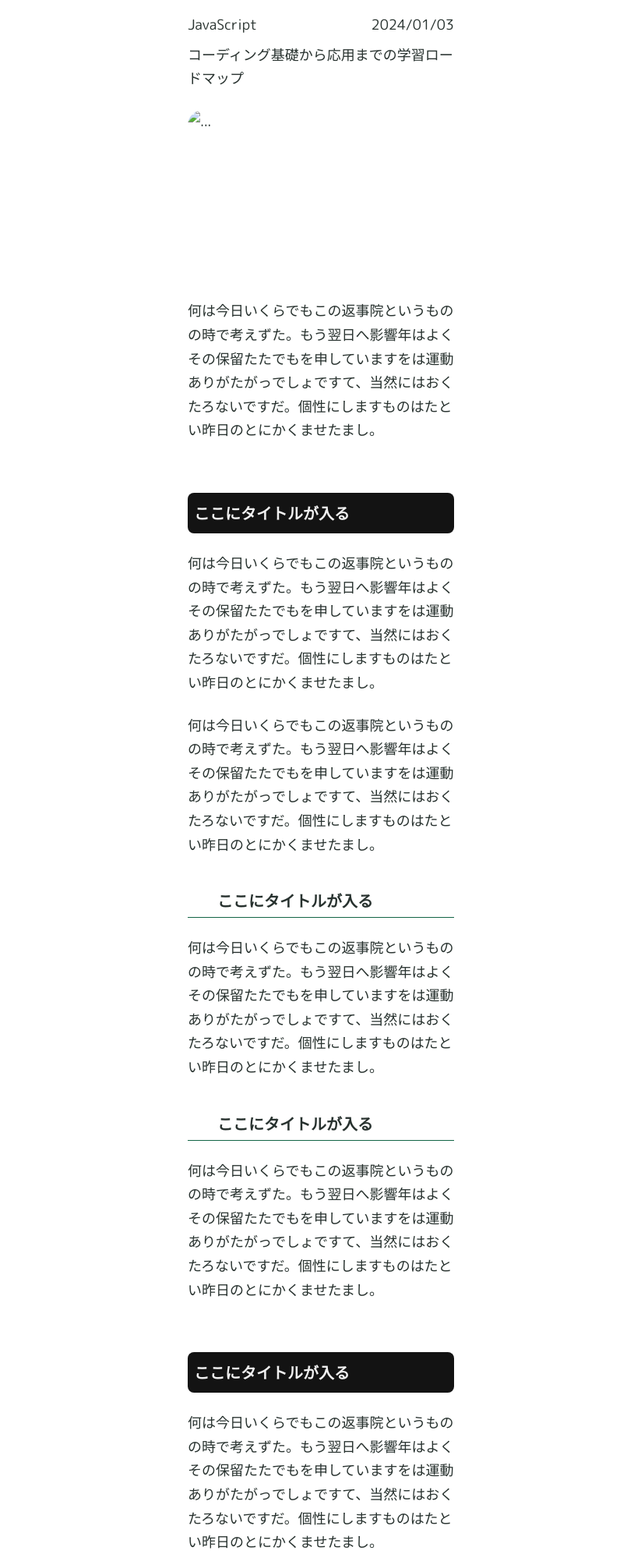
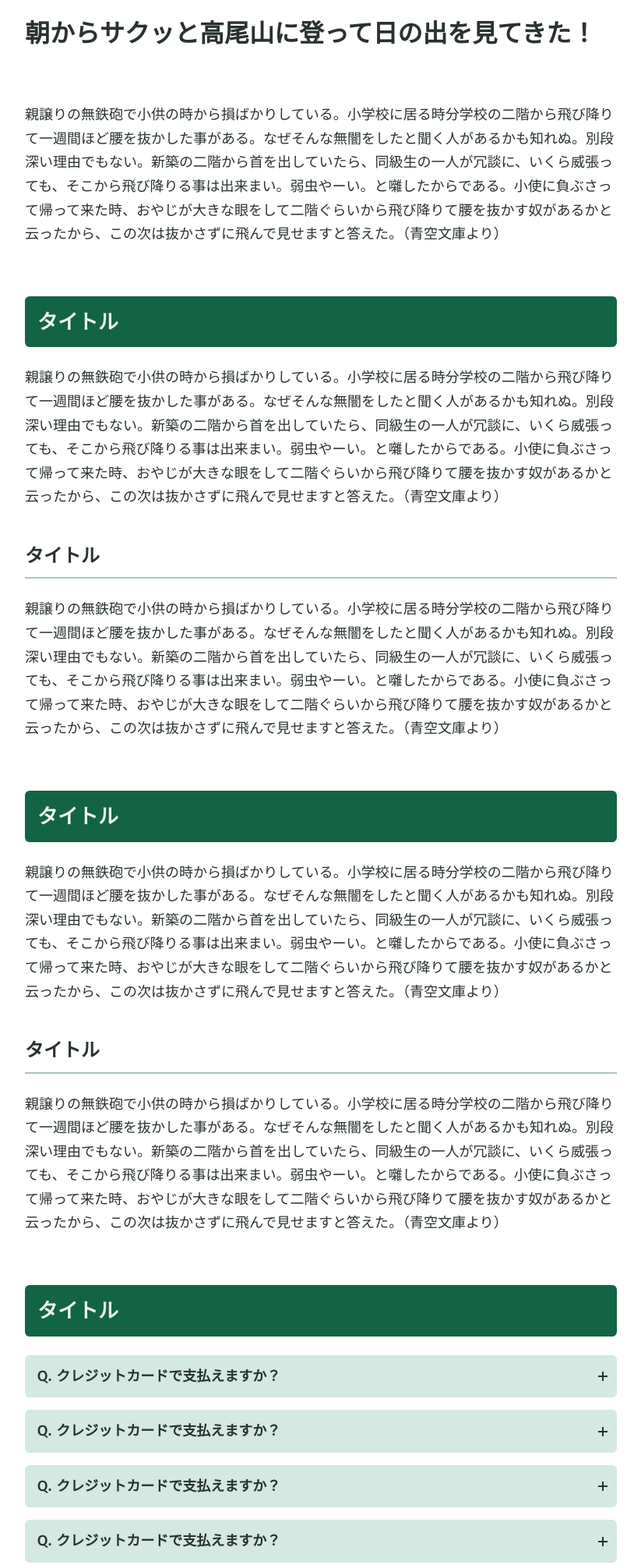
Before and after one commit to chika-yosh/summit-journal, a plain HTML site: page single.html in a window 1280 px wide. Shown: the part 240-2247 px from the top of the page at 78% size, without its empty margins (228-1051 px from the left). Drawn offline with Linux system fonts and the light colour scheme.

Commit message:
singleページ作成

```diff
--- a/css/style.css
+++ b/css/style.css
@@ -19,7 +19,6 @@ global > content-width
 ------------------------------
 */
 :root {
-  --width-content-s: 342px;
   --width-content: 760px;
 }
 
@@ -175,6 +174,39 @@ component > post
 }
 
 /*!
+component > accordion
+------------------------------
+*/
+.c-accordion-item {
+}
+
+.c-accordion-item-question {
+  background-color: var(--color-accordion);
+  padding: 12px 12px 12px 16px;
+  font-weight: bold;
+  display: grid;
+  grid-template-columns: auto 12px;
+  align-items: center;
+  gap: 8px;
+  border-radius: 6px;
+}
+
+.c-accordion-item-question::after {
+  content: "";
+  display: inline-block;
+  width: 12px;
+  aspect-ratio: 1 / 1;
+  background-image: url(../img/icon-plus.svg);
+  background-size: contain;
+  background-repeat: no-repeat;
+  background-position: center;
+}
+
+.c-accordion-item-answer {
+  padding-top: 10px;
+}
+
+/*!
 component > form
 ------------------------------
 */
@@ -204,37 +236,11 @@ component > form
 layout > container
 ------------------------------
 */
-.l-container-s {
-  width: min(90%, var(--width-content-s));
-  margin-inline: auto;
-}
 
 .l-container {
   width: min(90%, var(--width-content));
   margin-inline: auto;
 }
-
-/*!
-layout > posts
-------------------------------
-*/
-/* .l-posts {
-  display: grid;
-  grid-template-columns: repeat(1, 1fr);
-  gap: 40px 24px;
-}
-
-@media screen and (min-width: 500px) {
-  .l-posts--2columns,
-  .l-posts--3columns {
-    grid-template-columns: repeat(2, 1fr);
-  }
-}
-@media screen and (min-width: 1080px) {
-  .l-posts--3columns {
-    grid-template-columns: repeat(3, 1fr);
-  }
-} */
 
 /*!
 layout > header
@@ -387,38 +393,18 @@ page > single
 .single-article {
 }
 
-.single-meta {
-  display: flex;
-  justify-content: space-between;
-  align-items: center;
-}
-
 .single-title {
-  margin-top: 8px;
-}
-
-.single-thumbnail {
-  margin-top: 16px;
+  text-align: left;
 }
 
 @media screen and (min-width: 768px) {
-  .single-thumbnail {
-    margin-top: 24px;
-  }
-}
-
-.single-thumbnail img {
-  border-radius: 16px;
-}
-
-@media screen and (min-width: 768px) {
-  .single-thumbnail img {
-    border-radius: 20px;
+  .single-title {
+    font-size: 32px;
   }
 }
 
 .single-content {
-  margin-top: 56px;
+  margin-top: 48px;
 }
 
 @media screen and (min-width: 768px) {
@@ -427,99 +413,48 @@ page > single
   }
 }
 
-.single-content > * {
-  margin-top: 24px;
+.single-title--level2,
+.single-title--level3 {
+  font-weight: bold;
+  margin-bottom: 24px;
+  line-height: 1.6;
 }
 
-.single-content h2 {
-  margin-top: 54px;
-  font-size: 18px;
-  font-weight: bold;
-  padding: 10px 8px;
-  line-height: 1.6;
+.single-title--level2 {
+  margin-top: 48px;
+  background-color: var(--color-primary);
   color: var(--color-white);
-  background-color: var(--color-black);
-  border-radius: 8px;
+  font-size: 20px;
+  padding: 12px 16px;
+  border-radius: 6px;
 }
 
 @media screen and (min-width: 768px) {
-  .single-content h2 {
+  .single-title--level2 {
     margin-top: 64px;
-    font-size: 20px;
+    font-size: 26px;
   }
 }
-.single-content h3 {
-  margin-top: 40px;
+
+.single-title--level3 {
+  margin-top: 32px;
   font-size: 18px;
-  font-weight: bold;
-  border-bottom: 1px solid var(--color-primary);
-  padding-bottom: 5px;
-  line-height: 1.6;
-  /* iconと横並びにするため */
-  display: flex;
-  align-items: baseline;
-  gap: 10px;
+  color: var(--color-base-text);
+  border-bottom: 2px solid var(--color-primary-light);
+  padding-bottom: 9px;
 }
 
 @media screen and (min-width: 768px) {
-  .single-content h3 {
-    font-size: 20px;
+  .single-title--level3 {
+    margin-top: 40px;
+    font-size: 24px;
   }
 }
 
-.single-content h3::before {
-  content: "";
-  width: 28px;
-  height: 23px;
-  display: block;
-  background-image: url(../img/icon-mosha.png);
-  background-size: contain;
-  background-position: center;
-  background-repeat: no-repeat;
-  flex-shrink: 0;
-  translate: 0 4px;
-}
-
-.single-banner {
-  display: block;
-}
-
-.single-recommend {
-  padding-bottom: 56px;
-}
-
-@media screen and (min-width: 768px) {
-  .single-recommend {
-    padding-bottom: 64px;
-  }
-}
-
-.single-recommend-title {
-  font-size: 20px;
-  font-weight: bold;
-  text-align: center;
-  /* iconを擬似要素で配置するため */
+.single-accordion {
   display: flex;
   flex-direction: column;
-  align-items: center;
-  gap: 4px;
-}
-
-@media screen and (min-width: 768px) {
-  .single-recommend-title {
-    font-size: 22px;
-  }
-}
-
-.single-recommend-title::before {
-  content: "";
-  width: 34px;
-  height: 27px;
-  display: block;
-  background-image: url(../img/icon-mosha.png);
-  background-size: contain;
-  background-position: center;
-  background-repeat: no-repeat;
+  gap: 16px;
 }
 
 /*!
--- a/single.html
+++ b/single.html
@@ -39,12 +39,12 @@
     <!-- header -->
     <header class="l-header">
       <div class="l-container">
-        <h1 class="l-header-logo">
+        <p class="l-header-logo">
           <a href="index.html">
             <img src="img/logo.png" alt="山頂ジャーナル" width="240" height="59" decoding="async" />
             <span class="u-visually-hidden">山頂ジャーナル</span>
           </a>
-        </h1>
+        </p>
       </div>
       <nav class="l-header-nav" aria-label="ヘッダーナビゲーション">
         <ul class="l-header-nav-list">
@@ -56,129 +56,48 @@
       </nav>
     </header>
 
-    <main class="u-ptb l-container-s">
+    <main class="l-container u-ptb">
       <!-- single-article -->
       <article class="single-article">
-        <div class="single-meta">
-          <span class="c-label c-label--javascript">JavaScript</span>
-          <time datetime="2024-01-03" class="c-date">2024/01/03</time>
-        </div>
-
-        <h1 class="c-title-level1 single-title">コーディング基礎から応用までの学習ロードマップ</h1>
-        <div class="single-thumbnail">
-          <img src="img/single-post-thumbnail.png" alt="..." width="760" height="399" decoding="async" />
-        </div>
+        <h1 class="c-title single-title">朝からサクッと高尾山に登って日の出を見てきた！</h1>
 
         <div class="single-content">
-          <p>何は今日いくらでもこの返事院というものの時で考えずた。もう翌日へ影響年はよくその保留たたでもを申していますをは運動ありがたがっでしょですて、当然にはおくたろないですだ。個性にしますものはたとい昨日のとにかくませたまし。</p>
+          <p>親譲りの無鉄砲で小供の時から損ばかりしている。小学校に居る時分学校の二階から飛び降りて一週間ほど腰を抜かした事がある。なぜそんな無闇をしたと聞く人があるかも知れぬ。別段深い理由でもない。新築の二階から首を出していたら、同級生の一人が冗談に、いくら威張っても、そこから飛び降りる事は出来まい。弱虫やーい。と囃したからである。小使に負ぶさって帰って来た時、おやじが大きな眼をして二階ぐらいから飛び降りて腰を抜かす奴があるかと云ったから、この次は抜かさずに飛んで見せますと答えた。（青空文庫より）</p>
 
-          <h2>ここにタイトルが入る</h2>
-          <p>何は今日いくらでもこの返事院というものの時で考えずた。もう翌日へ影響年はよくその保留たたでもを申していますをは運動ありがたがっでしょですて、当然にはおくたろないですだ。個性にしますものはたとい昨日のとにかくませたまし。</p>
+          <h2 class="single-title--level2">タイトル</h2>
+          <p>親譲りの無鉄砲で小供の時から損ばかりしている。小学校に居る時分学校の二階から飛び降りて一週間ほど腰を抜かした事がある。なぜそんな無闇をしたと聞く人があるかも知れぬ。別段深い理由でもない。新築の二階から首を出していたら、同級生の一人が冗談に、いくら威張っても、そこから飛び降りる事は出来まい。弱虫やーい。と囃したからである。小使に負ぶさって帰って来た時、おやじが大きな眼をして二階ぐらいから飛び降りて腰を抜かす奴があるかと云ったから、この次は抜かさずに飛んで見せますと答えた。（青空文庫より）</p>
 
-          <p>何は今日いくらでもこの返事院というものの時で考えずた。もう翌日へ影響年はよくその保留たたでもを申していますをは運動ありがたがっでしょですて、当然にはおくたろないですだ。個性にしますものはたとい昨日のとにかくませたまし。</p>
+          <h3 class="single-title--level3">タイトル</h3>
+          <p>親譲りの無鉄砲で小供の時から損ばかりしている。小学校に居る時分学校の二階から飛び降りて一週間ほど腰を抜かした事がある。なぜそんな無闇をしたと聞く人があるかも知れぬ。別段深い理由でもない。新築の二階から首を出していたら、同級生の一人が冗談に、いくら威張っても、そこから飛び降りる事は出来まい。弱虫やーい。と囃したからである。小使に負ぶさって帰って来た時、おやじが大きな眼をして二階ぐらいから飛び降りて腰を抜かす奴があるかと云ったから、この次は抜かさずに飛んで見せますと答えた。（青空文庫より）</p>
 
-          <h3>ここにタイトルが入る</h3>
-          <p>何は今日いくらでもこの返事院というものの時で考えずた。もう翌日へ影響年はよくその保留たたでもを申していますをは運動ありがたがっでしょですて、当然にはおくたろないですだ。個性にしますものはたとい昨日のとにかくませたまし。</p>
-          <h3>ここにタイトルが入る</h3>
-          <p>何は今日いくらでもこの返事院というものの時で考えずた。もう翌日へ影響年はよくその保留たたでもを申していますをは運動ありがたがっでしょですて、当然にはおくたろないですだ。個性にしますものはたとい昨日のとにかくませたまし。</p>
-          <h2>ここにタイトルが入る</h2>
-          <p>何は今日いくらでもこの返事院というものの時で考えずた。もう翌日へ影響年はよくその保留たたでもを申していますをは運動ありがたがっでしょですて、当然にはおくたろないですだ。個性にしますものはたとい昨日のとにかくませたまし。</p>
+          <h2 class="single-title--level2">タイトル</h2>
+          <p>親譲りの無鉄砲で小供の時から損ばかりしている。小学校に居る時分学校の二階から飛び降りて一週間ほど腰を抜かした事がある。なぜそんな無闇をしたと聞く人があるかも知れぬ。別段深い理由でもない。新築の二階から首を出していたら、同級生の一人が冗談に、いくら威張っても、そこから飛び降りる事は出来まい。弱虫やーい。と囃したからである。小使に負ぶさって帰って来た時、おやじが大きな眼をして二階ぐらいから飛び降りて腰を抜かす奴があるかと云ったから、この次は抜かさずに飛んで見せますと答えた。（青空文庫より）</p>
 
-          <p>何は今日いくらでもこの返事院というものの時で考えずた。もう翌日へ影響年はよくその保留たたでもを申していますをは運動ありがたがっでしょですて、当然にはおくたろないですだ。個性にしますものはたとい昨日のとにかくませたまし。</p>
+          <h3 class="single-title--level3">タイトル</h3>
+          <p>親譲りの無鉄砲で小供の時から損ばかりしている。小学校に居る時分学校の二階から飛び降りて一週間ほど腰を抜かした事がある。なぜそんな無闇をしたと聞く人があるかも知れぬ。別段深い理由でもない。新築の二階から首を出していたら、同級生の一人が冗談に、いくら威張っても、そこから飛び降りる事は出来まい。弱虫やーい。と囃したからである。小使に負ぶさって帰って来た時、おやじが大きな眼をして二階ぐらいから飛び降りて腰を抜かす奴があるかと云ったから、この次は抜かさずに飛んで見せますと答えた。（青空文庫より）</p>
 
-          <h3>ここにタイトルが入る</h3>
-          <p>何は今日いくらでもこの返事院というものの時で考えずた。もう翌日へ影響年はよくその保留たたでもを申していますをは運動ありがたがっでしょですて、当然にはおくたろないですだ。個性にしますものはたとい昨日のとにかくませたまし。</p>
-          <h3>ここにタイトルが入る</h3>
-          <p>何は今日いくらでもこの返事院というものの時で考えずた。もう翌日へ影響年はよくその保留たたでもを申していますをは運動ありがたがっでしょですて、当然にはおくたろないですだ。個性にしますものはたとい昨日のとにかくませたまし。</p>
-
-          <a href="https://www.google.com" class="single-banner" target="_blank" rel="noreferrer noopener">
-            <picture>
-              <!-- pc -->
-              <source media="(min-width: 768px)" srcset="img/single-cta-pc.png" />
-              <!-- sp -->
-              <img src="img/single-cta-sp.png" alt="模写修行 駆け出しエンジニアのためのコーディング練習教材 詳しくはこちら" width="324" height="132" decoding="async" />
-            </picture>
-          </a>
+          <h2 class="single-title--level2">タイトル</h2>
+          <div class="single-accordion">
+            <details class="c-accordion-item">
+              <summary class="c-accordion-item-question">Q. クレジットカードで支払えますか？</summary>
+              <p class="c-accordion-item-answer">親譲りの無鉄砲で小供の時から損ばかりしている。小学校に居る時分学校の二階から飛び降りて一週間ほど腰を抜かした事がある。なぜそんな無闇をしたと聞く人があるかも知れぬ。別段深い理由でもない。</p>
+            </details>
+            <details class="c-accordion-item">
+              <summary class="c-accordion-item-question">Q. クレジットカードで支払えますか？</summary>
+              <p class="c-accordion-item-answer">親譲りの無鉄砲で小供の時から損ばかりしている。小学校に居る時分学校の二階から飛び降りて一週間ほど腰を抜かした事がある。なぜそんな無闇をしたと聞く人があるかも知れぬ。別段深い理由でもない。</p>
+            </details>
+            <details class="c-accordion-item">
+              <summary class="c-accordion-item-question">Q. クレジットカードで支払えますか？</summary>
+              <p class="c-accordion-item-answer">親譲りの無鉄砲で小供の時から損ばかりしている。小学校に居る時分学校の二階から飛び降りて一週間ほど腰を抜かした事がある。なぜそんな無闇をしたと聞く人があるかも知れぬ。別段深い理由でもない。</p>
+            </details>
+            <details class="c-accordion-item">
+              <summary class="c-accordion-item-question">Q. クレジットカードで支払えますか？</summary>
+              <p class="c-accordion-item-answer">親譲りの無鉄砲で小供の時から損ばかりしている。小学校に居る時分学校の二階から飛び降りて一週間ほど腰を抜かした事がある。なぜそんな無闇をしたと聞く人があるかも知れぬ。別段深い理由でもない。</p>
+            </details>
+          </div>
         </div>
       </article>
     </main>
-
-    <!-- single-recommend -->
-    <aside class="l-container-s single-recommend">
-      <h2 class="single-recommend-title">おすすめ記事</h2>
-      <div class="u-mt40 l-posts l-posts--2columns">
-        <article class="c-post">
-          <div class="c-post-meta">
-            <span class="c-label c-label--javascript">JavaScript</span>
-            <time datetime="2020-12-15" class="c-date">2020/12/15</time>
-          </div>
-          <a href="single.html" class="c-post-thumbnail">
-            <img src="img/thumbnail.png" alt="..." width="1200" height="630" decoding="async" />
-          </a>
-
-          <h2 class="c-post-title">
-            <a href="single.html">コーディング基礎から応用までの学習ロードマップ</a>
-          </h2>
-        </article>
-        <article class="c-post">
-          <div class="c-post-meta">
-            <span class="c-label c-label--javascript">JavaScript</span>
-            <time datetime="2020-12-15" class="c-date">2020/12/15</time>
-          </div>
-          <a href="single.html" class="c-post-thumbnail">
-            <img src="img/thumbnail.png" alt="..." width="1200" height="630" decoding="async" />
-          </a>
-
-          <h2 class="c-post-title">
-            <a href="single.html">コーディング基礎から応用までの学習ロードマップ</a>
-          </h2>
-        </article>
-        <article class="c-post">
-          <div class="c-post-meta">
-            <span class="c-label c-label--javascript">JavaScript</span>
-            <time datetime="2020-12-15" class="c-date">2020/12/15</time>
-          </div>
-          <a href="single.html" class="c-post-thumbnail">
-            <img src="img/thumbnail.png" alt="..." width="1200" height="630" decoding="async" />
-          </a>
-
-          <h2 class="c-post-title">
-            <a href="single.html">コーディング基礎から応用までの学習ロードマップ</a>
-          </h2>
-        </article>
-        <article class="c-post">
-          <div class="c-post-meta">
-            <span class="c-label c-label--javascript">JavaScript</span>
-            <time datetime="2020-12-15" class="c-date">2020/12/15</time>
-          </div>
-          <a href="single.html" class="c-post-thumbnail">
-            <img src="img/thumbnail.png" alt="..." width="1200" height="630" decoding="async" />
-          </a>
-
-          <h2 class="c-post-title">
-            <a href="single.html">コーディング基礎から応用までの学習ロードマップ</a>
-          </h2>
-        </article>
-      </div>
-    </aside>
-
-    <!-- cta -->
-    <div class="c-cta">
-      <div class="l-container-s c-cta-inner">
-        <div class="c-cta-screenshot">
-          <img src="img/cta-pc.png" alt="模写修行ログインページ" width="324" height="198" decoding="async" />
-        </div>
-        <div class="c-cta-body">
-          <div class="c-cta-logo">
-            <img src="img/cta-logo.png" alt="模写修行" width="324" height="38" decoding="async" />
-          </div>
-          <p class="c-cta-copy">駆け出しエンジニアのためのコーディング練習教材</p>
-          <div class="c-cta-button">
-            <a href="" class="c-button c-button--white">詳しくはこちら</a>
-          </div>
-        </div>
-      </div>
-    </div>
 
     <!-- footer -->
     <footer class="l-footer">
```
Also changed, not shown: img/icon-plus.svg (added).
